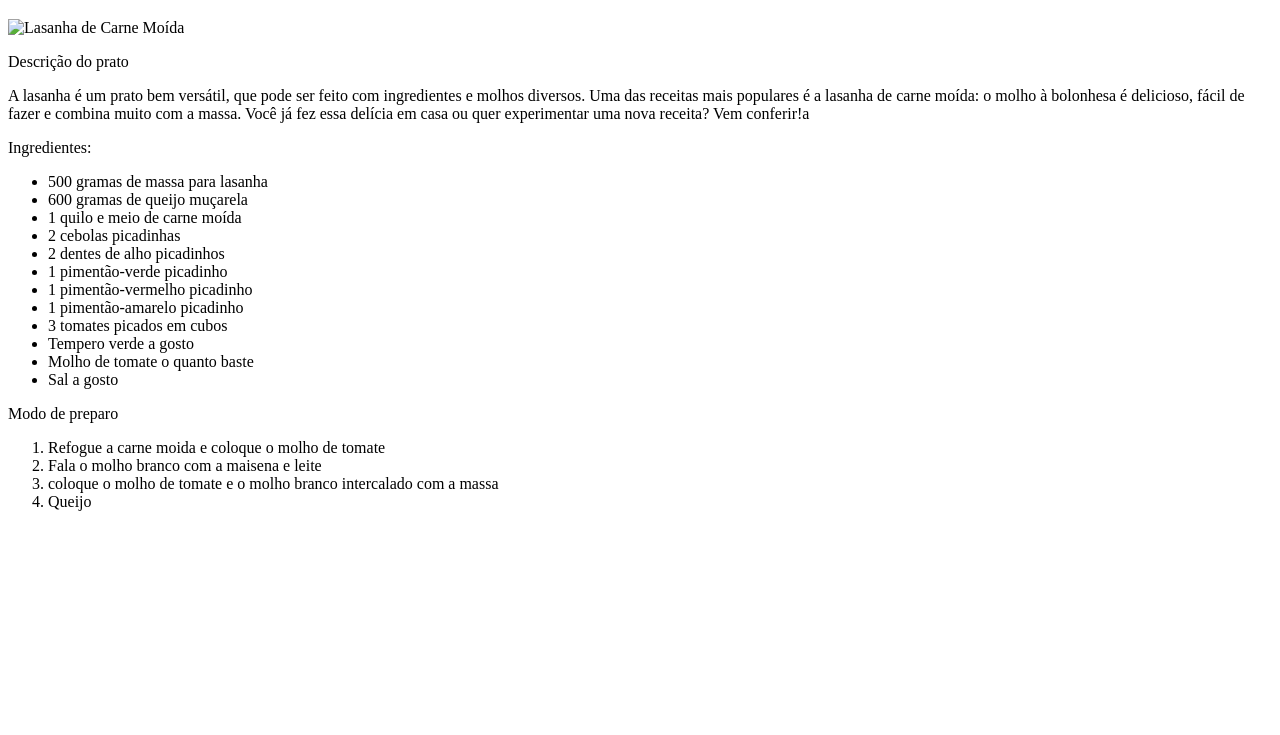
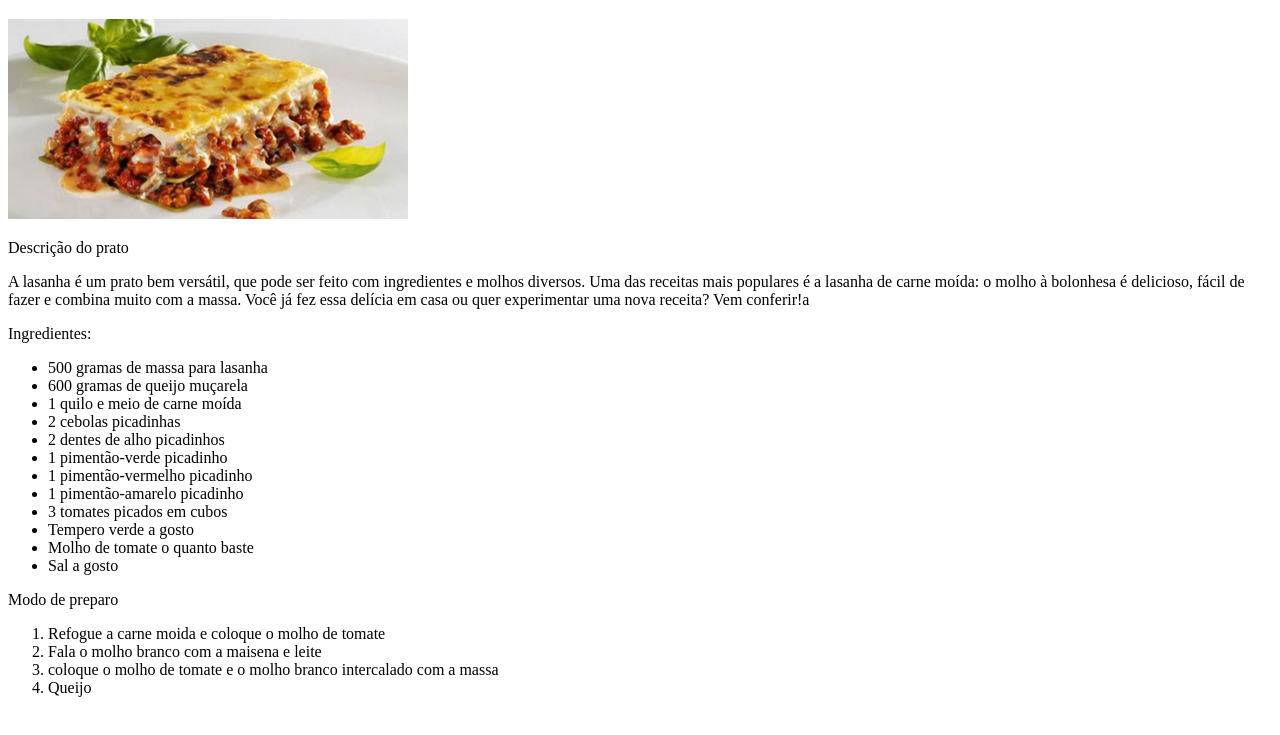
Before and after one commit to Elisaudo/projeto-receitas, a plain HTML site: page receitas/lasagna.html in a window 1280 px wide. Shown: the part 61-796 px from the top of the page. Drawn offline with Linux system fonts and the light colour scheme.

Commit message:
Update lasagna.html
alteração caminho

```diff
--- a/receitas/lasagna.html
+++ b/receitas/lasagna.html
@@ -9,7 +9,7 @@
 <body>
     <h1>Lasagna de Carne Moída</h1>
 
-    <img src="./images/lasanha-carne-moida.jpg" alt="Lasanha de Carne Moída" style="width: 400px;height: auto;">
+    <img src="../images/lasanha-carne-moida.jpg" alt="Lasanha de Carne Moída" style="width: 400px;height: auto;">
 
     <p>
         Descrição do prato
```
